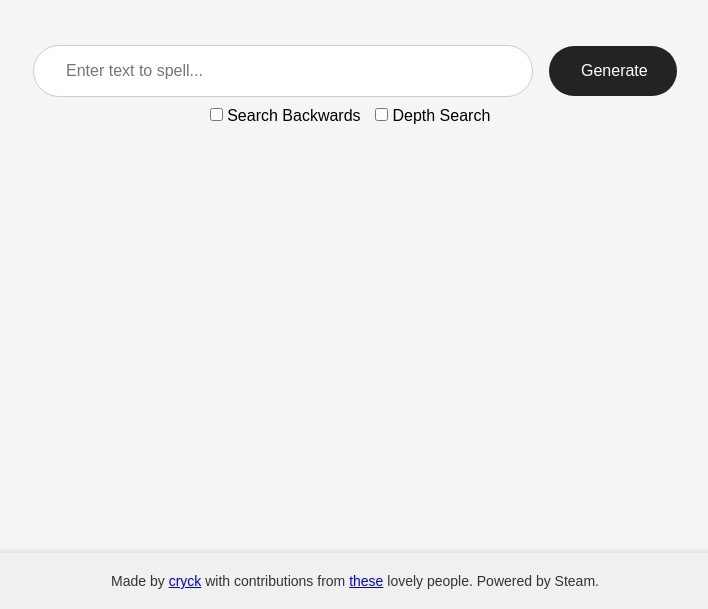
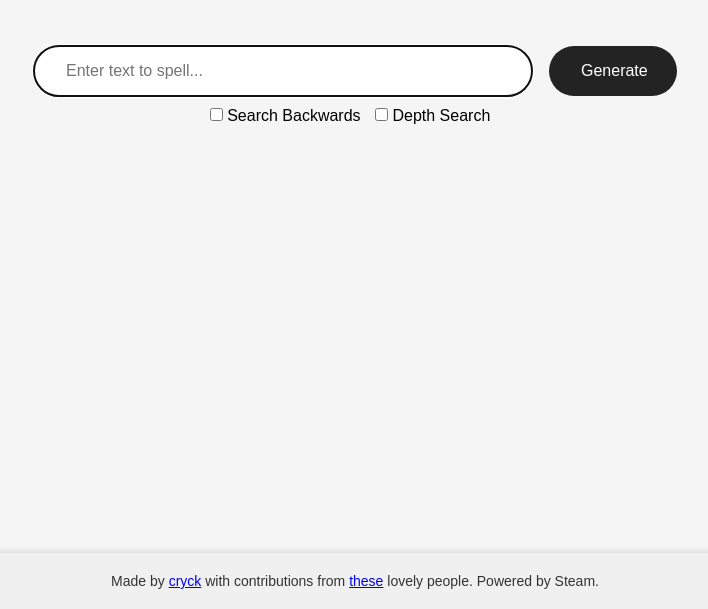
Before and after one commit to cryck/sticker-composer, a website: page index.html in a window 1280 px wide. Shown: the part 191-800 px from the top of the page, without its empty margins (285-993 px from the left). Drawn offline with Linux system fonts and the light colour scheme.

Commit message:
add autofocus property to input text
autofocus on input text so users don't have to click it to start typing when they access the website

```diff
--- a/index.html
+++ b/index.html
@@ -26,7 +26,7 @@
 
         <div class="search-container">
             <div class="input-group">
-                <input type="text" id="stickerInput" placeholder="Enter text to spell...">
+                <input type="text" id="stickerInput" placeholder="Enter text to spell..." autofocus>
                 <button onclick="callWorker()">Generate</button>
             </div>
 
```
